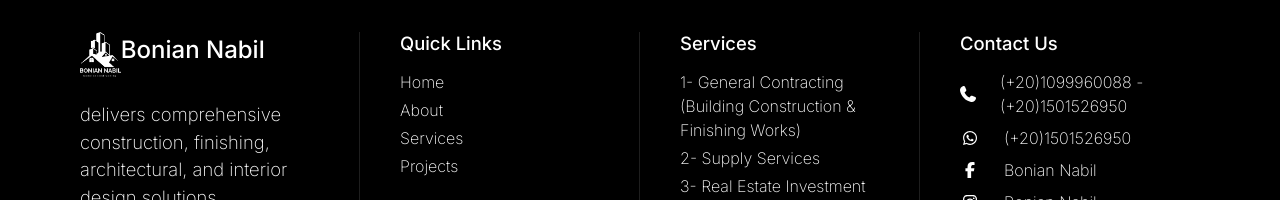
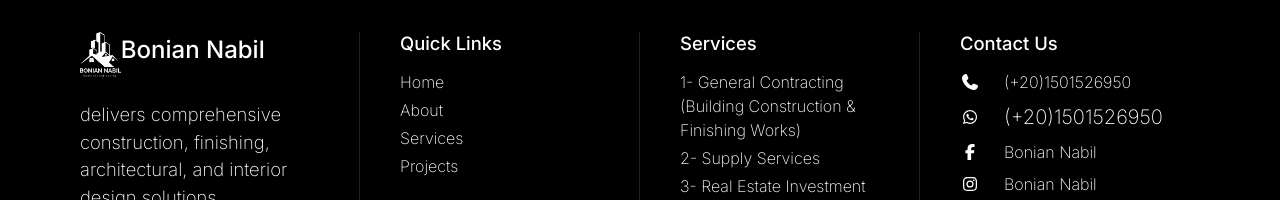
Before and after one commit to Reem-Ashraff/Bonian_Nabil, a React (Create React App) app: page /details/1 in a window 1280 px wide. Shown: the part 3357-3557 px from the top of the page. Built offline with nearby package versions, Linux system fonts and the light colour scheme.

Commit message:
Update footer.js

```diff
--- a/src/pages/footer/footer.js
+++ b/src/pages/footer/footer.js
@@ -53,11 +53,11 @@
                     <div>
                         <div className="d-flex align-items-center info-div-footer">
                             <FontAwesomeIcon icon={faPhone} className="contact-logo-footer"></FontAwesomeIcon>
-                            <div className="contact-info-footer">{t("contact.phone1")} - {t("contact.phone2")}</div>
+                            <div className="contact-info-footer">{t("contact.phone2")}</div>
                         </div>
                         <div className="d-flex align-items-center info-div-footer">
                             <FontAwesomeIcon icon={faWhatsapp} className="contact-logo-footer"></FontAwesomeIcon>
-                            <div className="contact-info-footer">{t("contact.phone2")}</div>
+                            <a href="https://api.whatsapp.com/send?phone=201501526950&text=%E2%80%9CHello%2C%20I%20want%20more%20info%20about%20the%20product%E2%80%9D&fbclid=IwVERDUASeUkBleHRuA2FlbQIxMQBzcnRjBmFwcF9pZAo2NjI4NTY4Mzc5AAEe6fAn2dk_oHR6rVy10S5mnPBptM6RLsI3rVJfh05liD1dXeLsmkTBO96jyGs_aem_J6lHfU0CIxNM5dp0RCq22w" target="_blank" rel="noreferrer" className="link contact-info">{t("contact.phone2")}</a>
                         </div>
                         <div className="d-flex align-items-center info-div-footer">
                             <FontAwesomeIcon icon={faFacebookF} className="contact-logo-footer"></FontAwesomeIcon>
```
